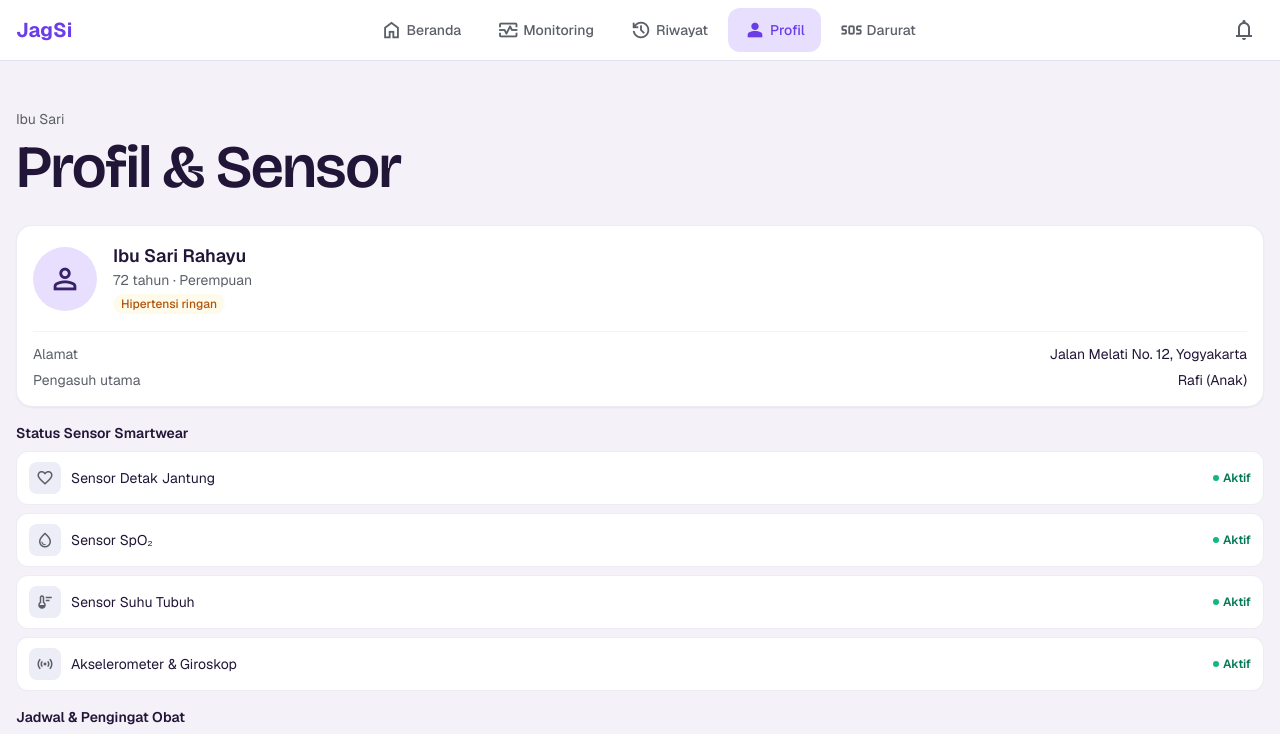
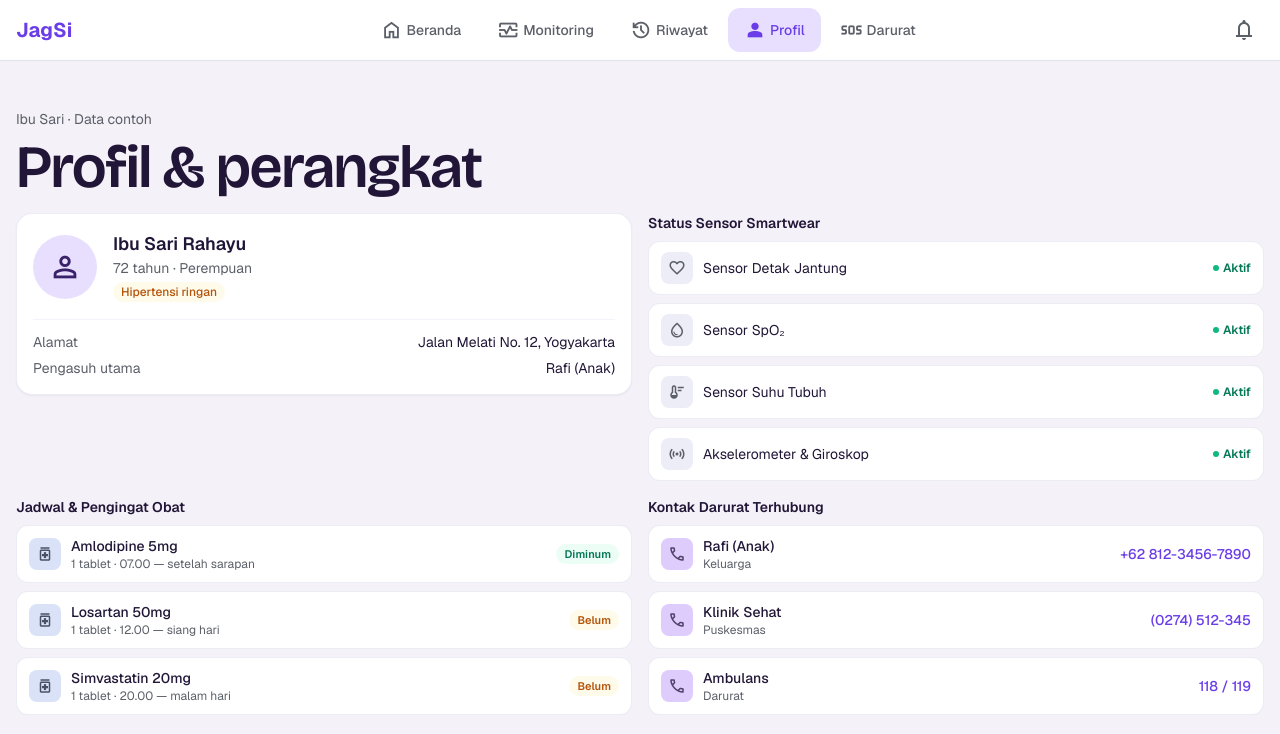
Before and after one commit to akhnafyooga/JagSi, a Next.js app in the folder frontend/: page /profil in a window 1280 px wide. Shown: the top 734 px of the page. Built offline with nearby package versions, Linux system fonts and the light colour scheme; no server answers.

Commit message:
feat(profile): redesign device and caregiver profile

```diff
--- a/frontend/app/profil/page.tsx
+++ b/frontend/app/profil/page.tsx
@@ -12,9 +12,9 @@ const sensors = [
 export default function ProfilPage() {
   return (
     <>
-      <TopAppBar title="Profil & Sensor" subtitle={elder.name} online />
+      <TopAppBar title="Profil & perangkat" subtitle={elder.name + " · Data contoh"} />
 
-      <main className="space-y-4 px-4 pt-3">
+      <div className="jagsi-panels">
         {/* Profile card */}
         <section className="rounded-2xl border border-surface-container-highest/60 bg-surface-container-lowest p-4 shadow-sm">
           <div className="flex items-center gap-4">
@@ -145,7 +145,7 @@ export default function ProfilPage() {
             ))}
           </div>
         </section>
-      </main>
+      </div>
     </>
   );
 }
```
